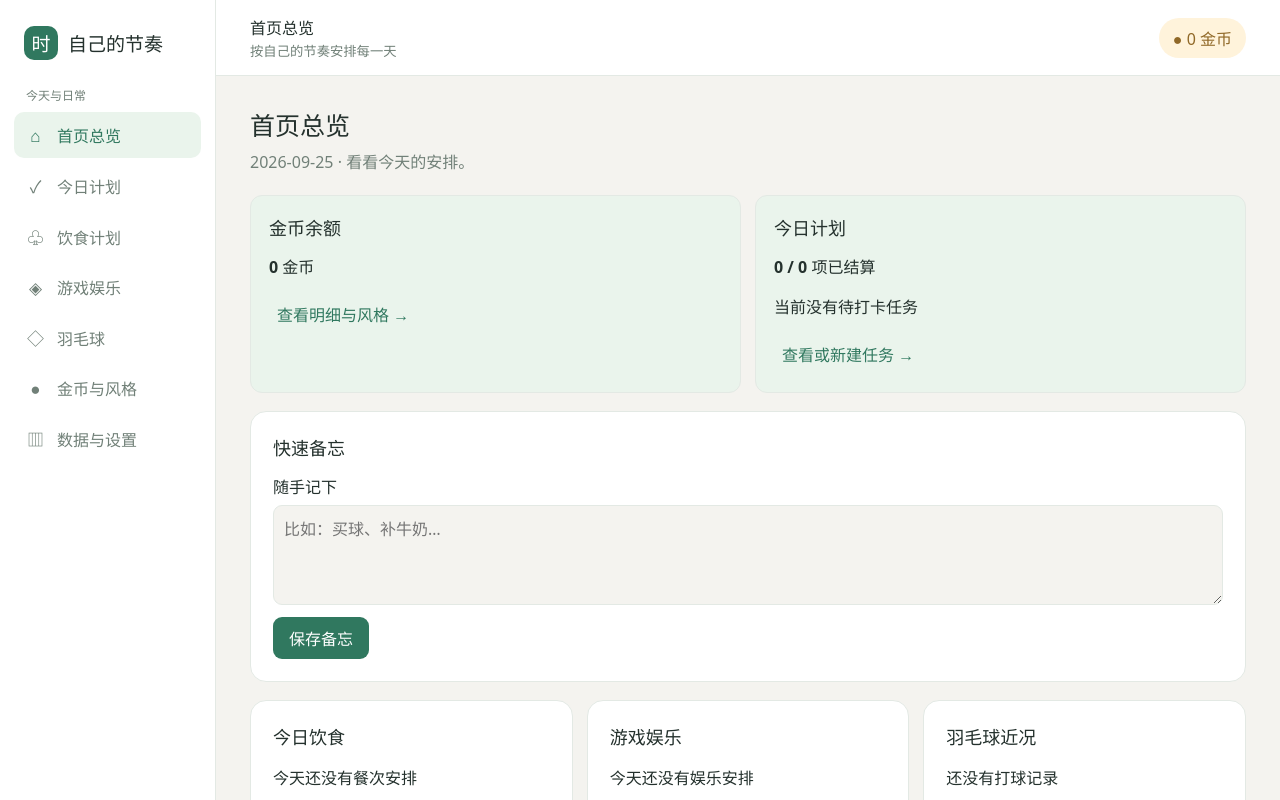
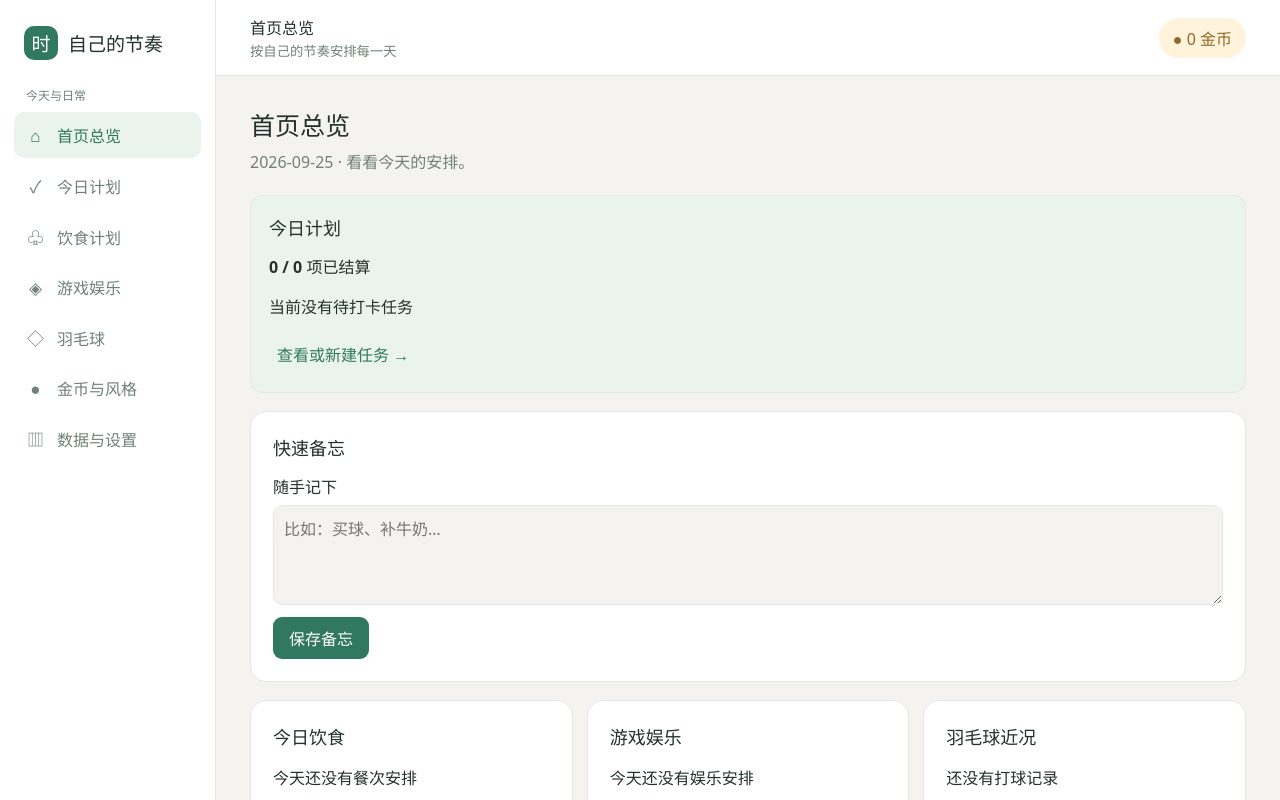
Before and after one commit to lorry-cpu/naozhizhong, a React (Vite) app: page / in a window 1280 px wide. Shown: the top 800 px of the page. Built offline with nearby package versions, Linux system fonts and the light colour scheme.

Commit message:
调整首页金币余额展示

```diff
--- a/src/app/App.tsx
+++ b/src/app/App.tsx
@@ -99,7 +99,7 @@ export function App() {
       <div className="workspace">
         <header className="topbar"><div><strong>{current.title}</strong><small>按自己的节奏安排每一天</small></div><button className="top-balance" type="button" onClick={() => setPage('coins')}>● {coins} 金币</button></header>
         <main className="content" id="main-content">
-          {page === 'home' ? <HomePage memo={memo} onMemo={setMemo} onSave={() => void persistMemo()} navigate={setPage} coins={coins} />
+          {page === 'home' ? <HomePage memo={memo} onMemo={setMemo} onSave={() => void persistMemo()} navigate={setPage} />
             : page === 'settings' ? <SettingsPage health={health} theme={theme} unlocked={unlocked} onTheme={next => void changeTheme(next)} />
             : page === 'tasks' ? <TasksPage /> : page === 'coins' ? <CoinsPage current={theme} onTheme={setTheme} />
             : page === 'food' ? <FoodPage /> : page === 'fun' ? <FunPage /> : page === 'badminton' ? <BadmintonPage /> : null}
--- a/src/pages/HomePage.tsx
+++ b/src/pages/HomePage.tsx
@@ -5,9 +5,9 @@ import { badmintonMinutes } from '../domain/life'
 import { localDateKey } from '../domain/rules'
 import type { PageId } from '../app/App'
 
-export function HomePage({ memo, onMemo, onSave, navigate, coins }: {
+export function HomePage({ memo, onMemo, onSave, navigate }: {
   memo: string; onMemo: (text: string) => void; onSave: () => void
-  navigate: (page: PageId) => void; coins: number
+  navigate: (page: PageId) => void
 }) {
   const [tasks, setTasks] = useState<TaskInstance[]>([])
   const [meals, setMeals] = useState<Meal[]>([])
@@ -33,7 +33,6 @@ export function HomePage({ memo, onMemo, onSave, navigate, coins }: {
   return <>
     <h1>首页总览</h1><p className="subtitle">{today} · 看看今天的安排。</p>
     <div className="card-grid">
-      <section className="panel summary-card"><h2>金币余额</h2><strong>{coins} 金币</strong><p><button className="button-link" onClick={() => navigate('coins')}>查看明细与风格 →</button></p></section>
       <section className="panel summary-card"><h2>今日计划</h2><strong>{done} / {todaysTasks.length} 项已结算</strong>
         <p>{todaysTasks.find(row => row.status === 'pending')?.title ?? '当前没有待打卡任务'}</p>
         <button className="button-link" onClick={() => navigate('tasks')}>查看或新建任务 →</button></section>
--- a/src/styles/app.css
+++ b/src/styles/app.css
@@ -32,7 +32,6 @@ button { cursor: pointer; }
 .topbar { height: 76px; display: flex; justify-content: space-between; align-items: center; gap: 16px; background: var(--app-panel); border-bottom: 1px solid var(--app-border); padding: 0 34px; }
 .topbar strong { display: block; font-weight: 700; }
 .topbar small, .subtitle { color: var(--app-muted); }
-.top-balance { color: #906827; background: #fff3db; border: 0; border-radius: 20px; padding: 8px 14px; white-space: nowrap; }
 .content { width: min(1120px, 100%); margin: 0 auto; padding: 32px 34px; }
 h1 { font-size: 25px; line-height: 1.4; margin: 0 0 6px; }
 h2 { font-size: 18px; margin: 0 0 14px; }
@@ -75,3 +74,4 @@ button:disabled { cursor: default; opacity: .65; }
   .topbar { padding: 0 16px; }
   .content { padding: 22px 16px; }
 }
+.top-balance { color: #906827; background: #fff3db; border: 0; border-radius: 20px; padding: 8px 14px; white-space: nowrap; }
```
Also changed, not shown: 5 other files (tests, documents, lock files or other folders).
